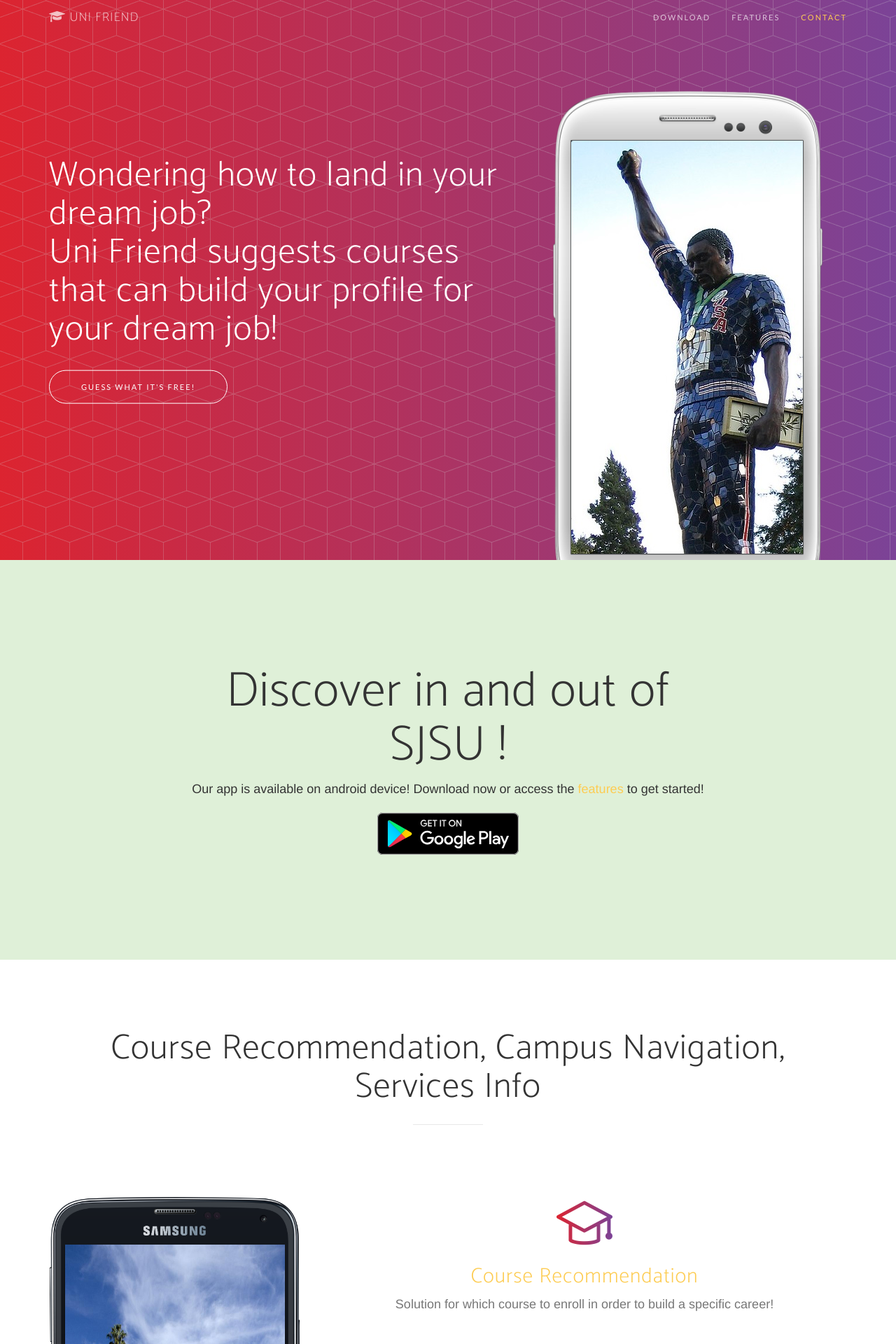
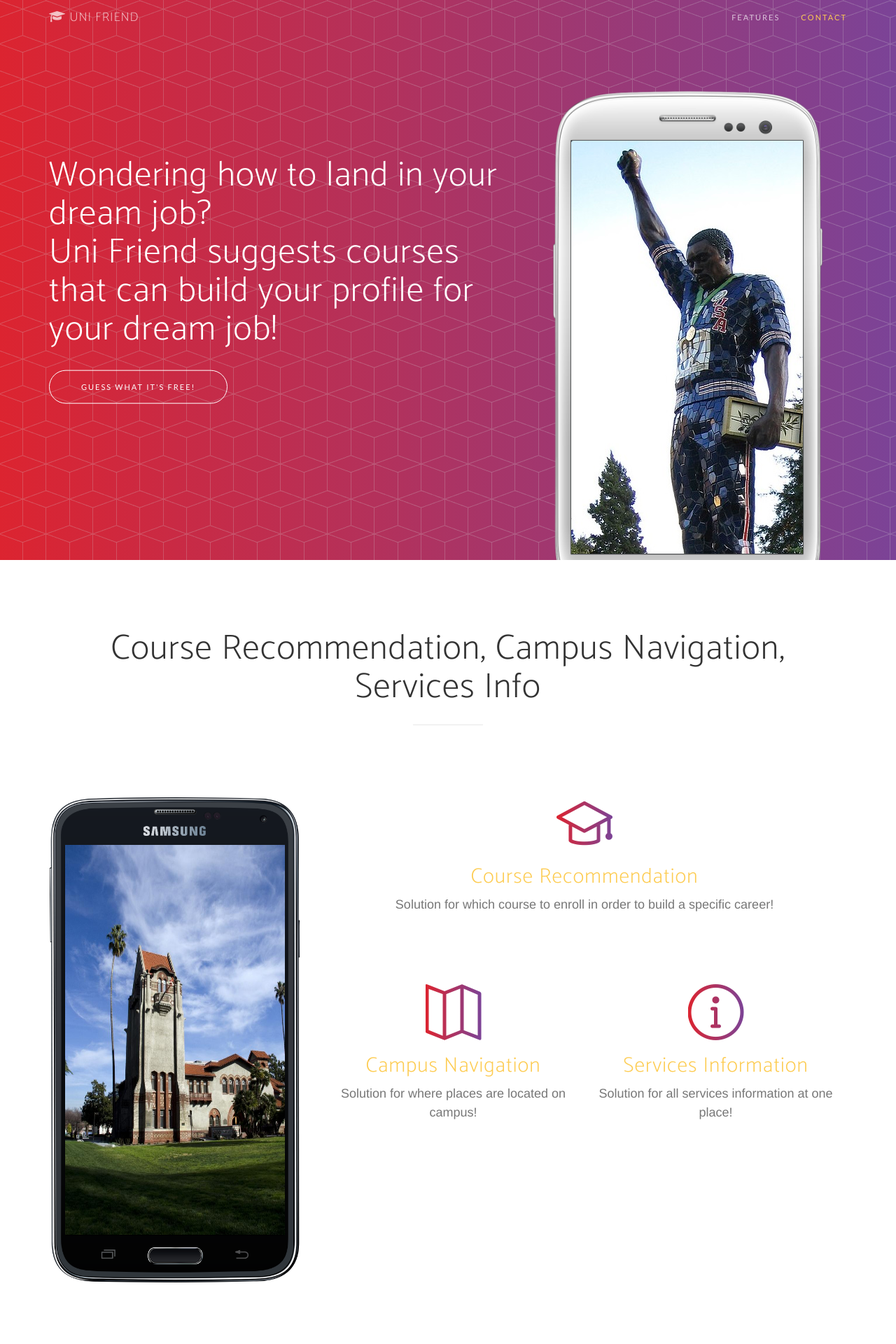
Before and after one commit to satyakeerthikotte/uni_friend, a Django app: page /home/ in a window 1280 px wide. Shown: the top 1920 px of the page at 70% size. Run offline with Django 3.2, Linux system fonts and the light colour scheme; some libraries are stand-ins or nearby versions; some web fonts are replaced.

Commit message:
removed the app download section

```diff
--- a/course_recommendation/templates/uni_friend-frontend/index.html
+++ b/course_recommendation/templates/uni_friend-frontend/index.html
@@ -47,7 +47,6 @@
     <!-- Collect the nav links, forms, and other content for toggling -->
     <div class="collapse navbar-collapse" id="bs-example-navbar-collapse-1">
       <ul class="nav navbar-nav navbar-right">
-        <li> <a class="page-scroll" href="#download">Download</a> </li>
         <li> <a class="page-scroll" href="#features">Features</a> </li>
         <li> <a class="page-scroll" href="#contact">Contact</a> </li>
       </ul>
@@ -64,7 +63,7 @@
           <div class="header-content-inner">
             <h1>Wondering how to land in your dream job?<br>
               Uni Friend suggests courses that can build your profile for your dream job!</h1>
-            <a href="#download" class="btn btn-outline btn-xl page-scroll">Guess what it's Free!</a> </div>
+            <a href="#features" class="btn btn-outline btn-xl page-scroll">Guess what it's Free!</a> </div>
         </div>
       </div>
       <div class="col-sm-5">
@@ -84,19 +83,6 @@
     </div>
   </div>
 </header>
-<section id="download" class="download bg-success text-center">
-  <div class="container">
-    <div class="row">
-      <div class="col-md-8 col-md-offset-2">
-        <h2 class="section-heading">Discover in and out of SJSU !</h2>
-        <p>Our app is available on android device! Download now or access the <a class="page-scroll" href="#features"> features</a> to get started!</p>
-        <div class="badges"> <a class="badge-link" href="#"><img src="{% static 'img/google-play-badge.svg'%}" alt=""></a>
-          <!--<a class="badge-link" href="#"><img src="img/app-store-badge.svg" alt=""></a>-->
-        </div>
-      </div>
-    </div>
-  </div>
-</section>
 <section id="features" class="features">
   <div class="container">
     <div class="row">
```
